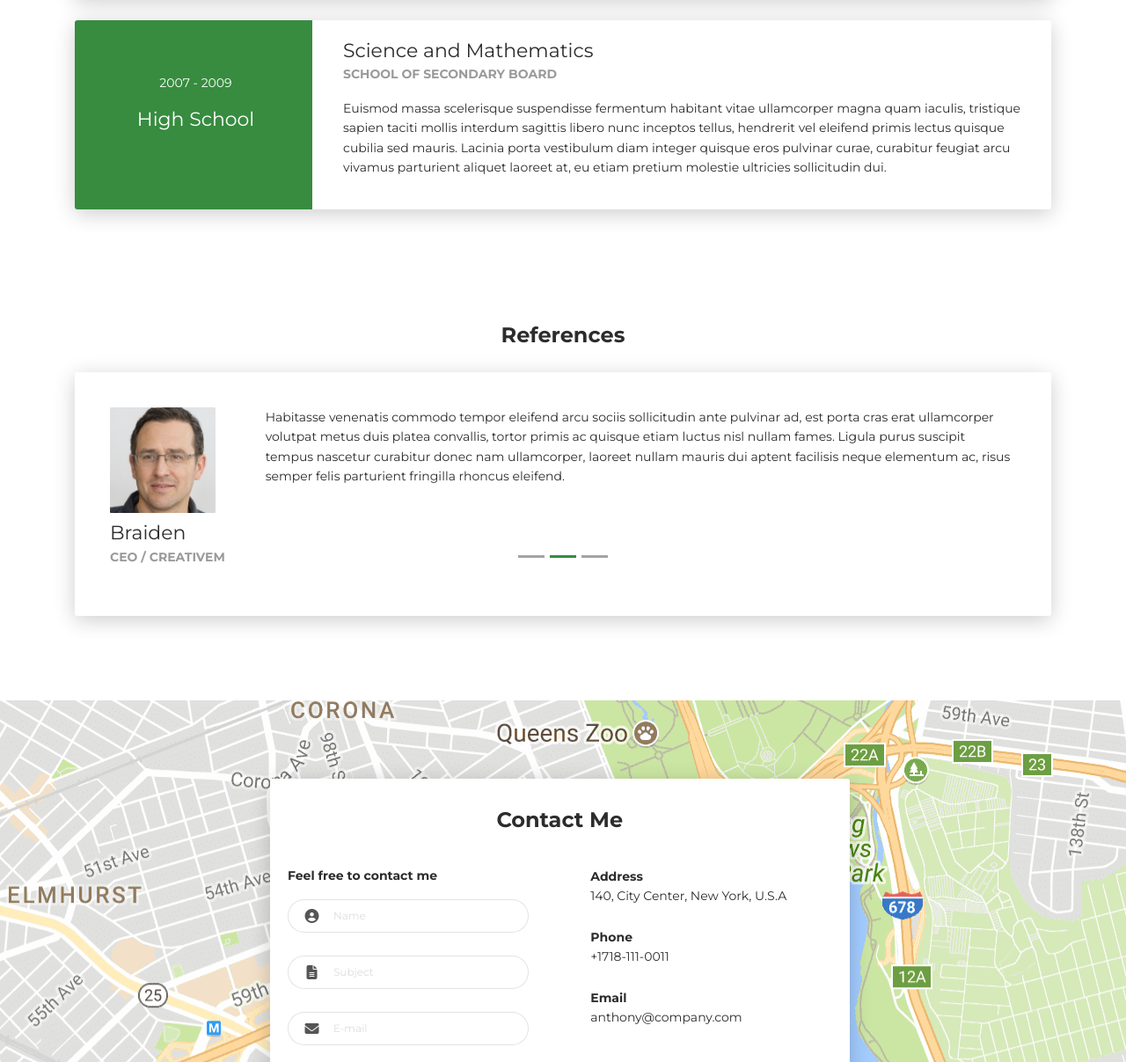
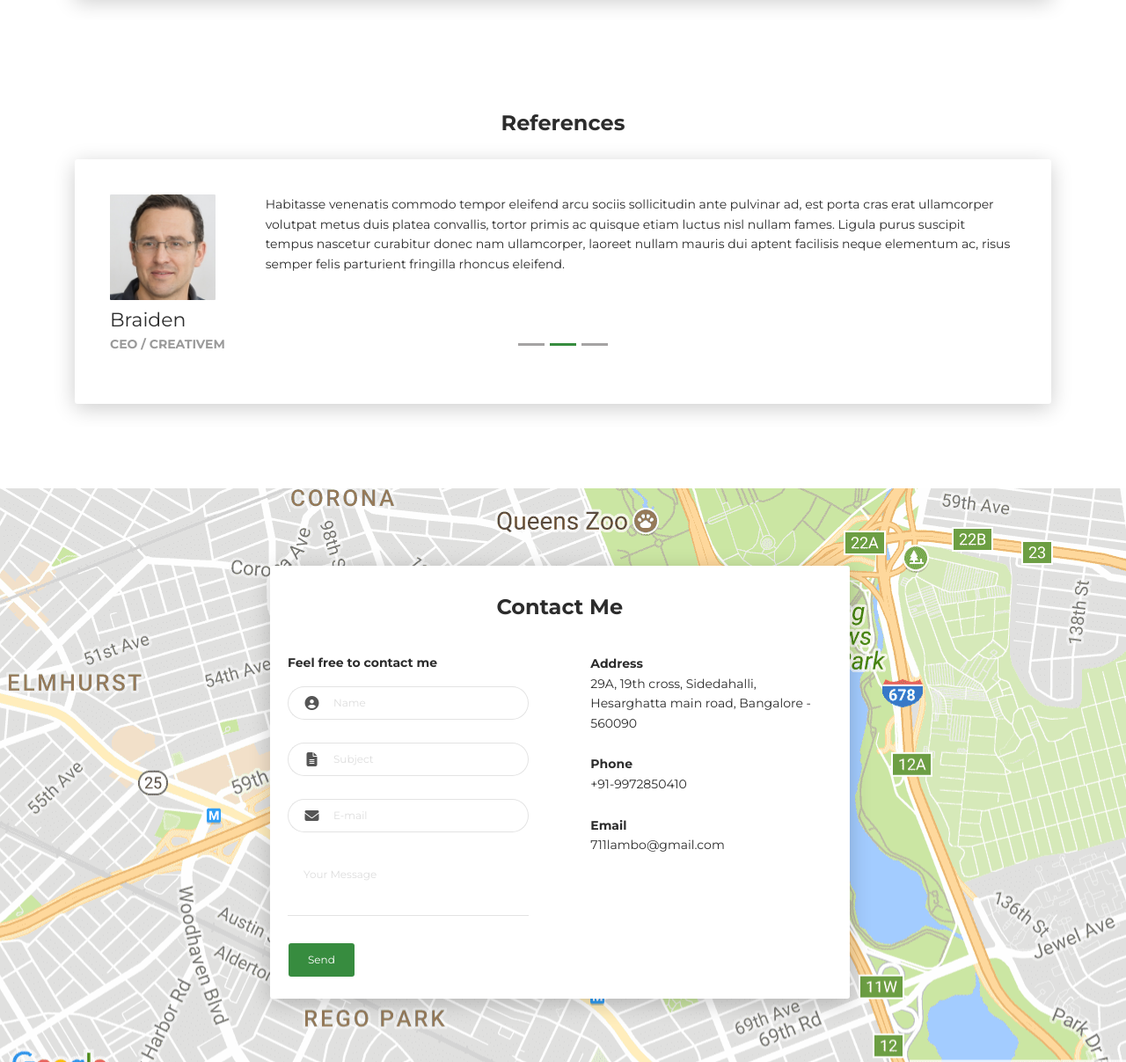
Before and after one commit to Lambo711/My-Resume, a plain HTML site: page index.html in a window 1280 px wide. Shown: the part 3957-5164 px from the top of the page at 88% size. Drawn offline with Linux system fonts and the light colour scheme.

Commit message:
Update index.html

```diff
--- a/index.html
+++ b/index.html
@@ -382,23 +382,6 @@
         </div>
       </div>
     </div>
-    <div class="card">
-      <div class="row">
-        <div class="col-md-3 bg-primary" data-aos="fade-right" data-aos-offset="50" data-aos-duration="500">
-          <div class="card-body cc-education-header">
-            <p>2007 - 2009</p>
-            <div class="h5">High School</div>
-          </div>
-        </div>
-        <div class="col-md-9" data-aos="fade-left" data-aos-offset="50" data-aos-duration="500">
-          <div class="card-body">
-            <div class="h5">Science and Mathematics</div>
-            <p class="category">School of Secondary board</p>
-            <p>Euismod massa scelerisque suspendisse fermentum habitant vitae ullamcorper magna quam iaculis, tristique sapien taciti mollis interdum sagittis libero nunc inceptos tellus, hendrerit vel eleifend primis lectus quisque cubilia sed mauris. Lacinia porta vestibulum diam integer quisque eros pulvinar curae, curabitur feugiat arcu vivamus parturient aliquet laoreet at, eu etiam pretium molestie ultricies sollicitudin dui.</p>
-          </div>
-        </div>
-      </div>
-    </div>
   </div>
 </div>
 <div class="section" id="reference">
@@ -502,11 +485,11 @@
                 <div class="col-md-6">
                   <div class="card-body">
                     <p class="mb-0"><strong>Address </strong></p>
-                    <p class="pb-2">140, City Center, New York, U.S.A</p>
+                    <p class="pb-2">29A, 19th cross, Sidedahalli, Hesarghatta main road, Bangalore - 560090</p>
                     <p class="mb-0"><strong>Phone</strong></p>
-                    <p class="pb-2">+1718-111-0011</p>
+                    <p class="pb-2">+91-9972850410</p>
                     <p class="mb-0"><strong>Email</strong></p>
-                    <p>anthony@company.com</p>
+                    <p>711lambo@gmail.com</p>
                   </div>
                 </div>
               </div>
@@ -520,7 +503,7 @@
     </div>
     <footer class="footer">
       <div class="container text-center"><a class="cc-facebook btn btn-link" href="#"><i class="fa fa-facebook fa-2x " aria-hidden="true"></i></a><a class="cc-twitter btn btn-link " href="#"><i class="fa fa-twitter fa-2x " aria-hidden="true"></i></a><a class="cc-google-plus btn btn-link" href="#"><i class="fa fa-google-plus fa-2x" aria-hidden="true"></i></a><a class="cc-instagram btn btn-link" href="#"><i class="fa fa-instagram fa-2x " aria-hidden="true"></i></a></div>
-      <div class="h4 title text-center">Anthony Barnett</div>
+      <div class="h4 title text-center">Lamboder Behera</div>
       <div class="text-center text-muted">
         <p>&copy; Creative CV. All rights reserved.<br>Design - <a class="credit" href="https://templateflip.com" target="_blank">TemplateFlip</a></p>
       </div>
```
